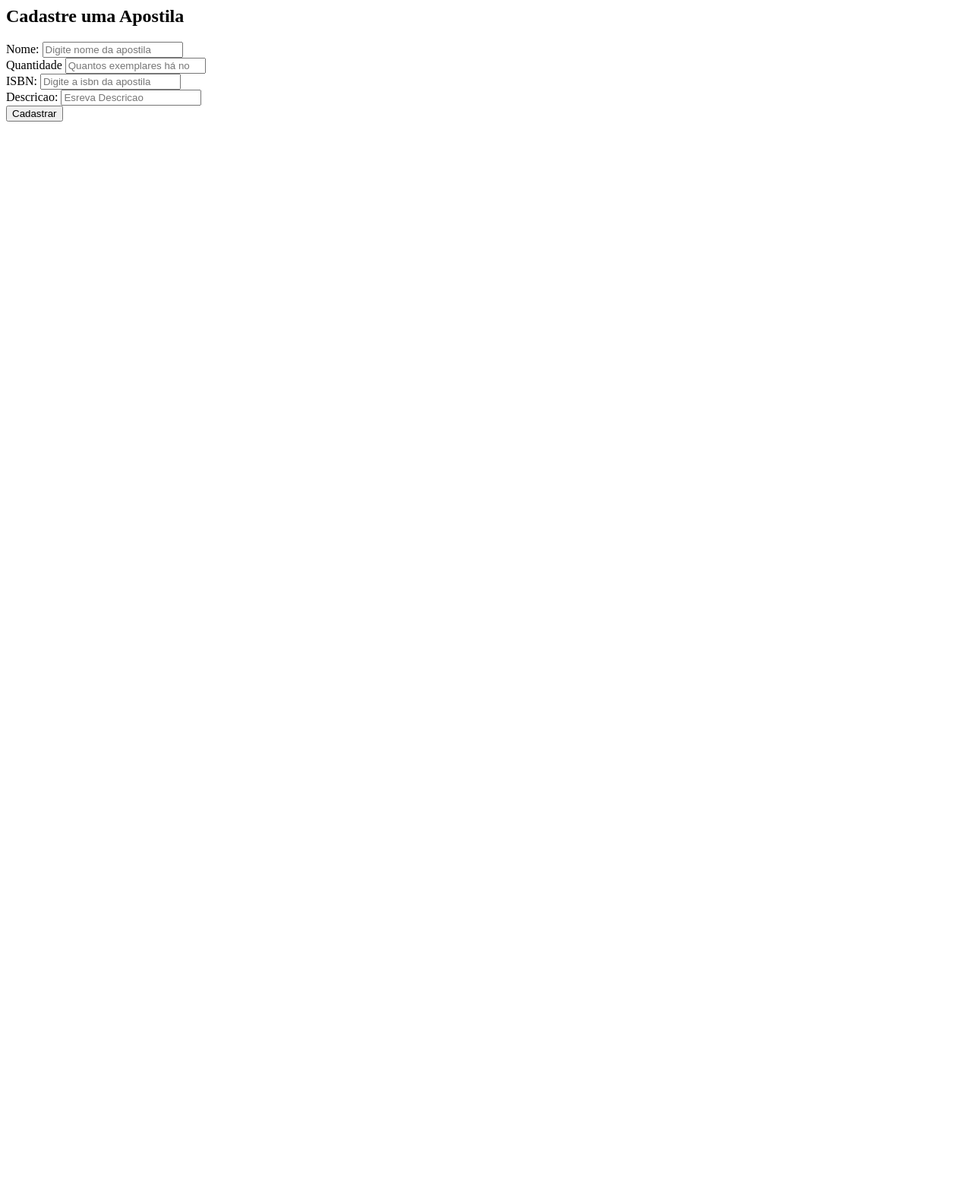
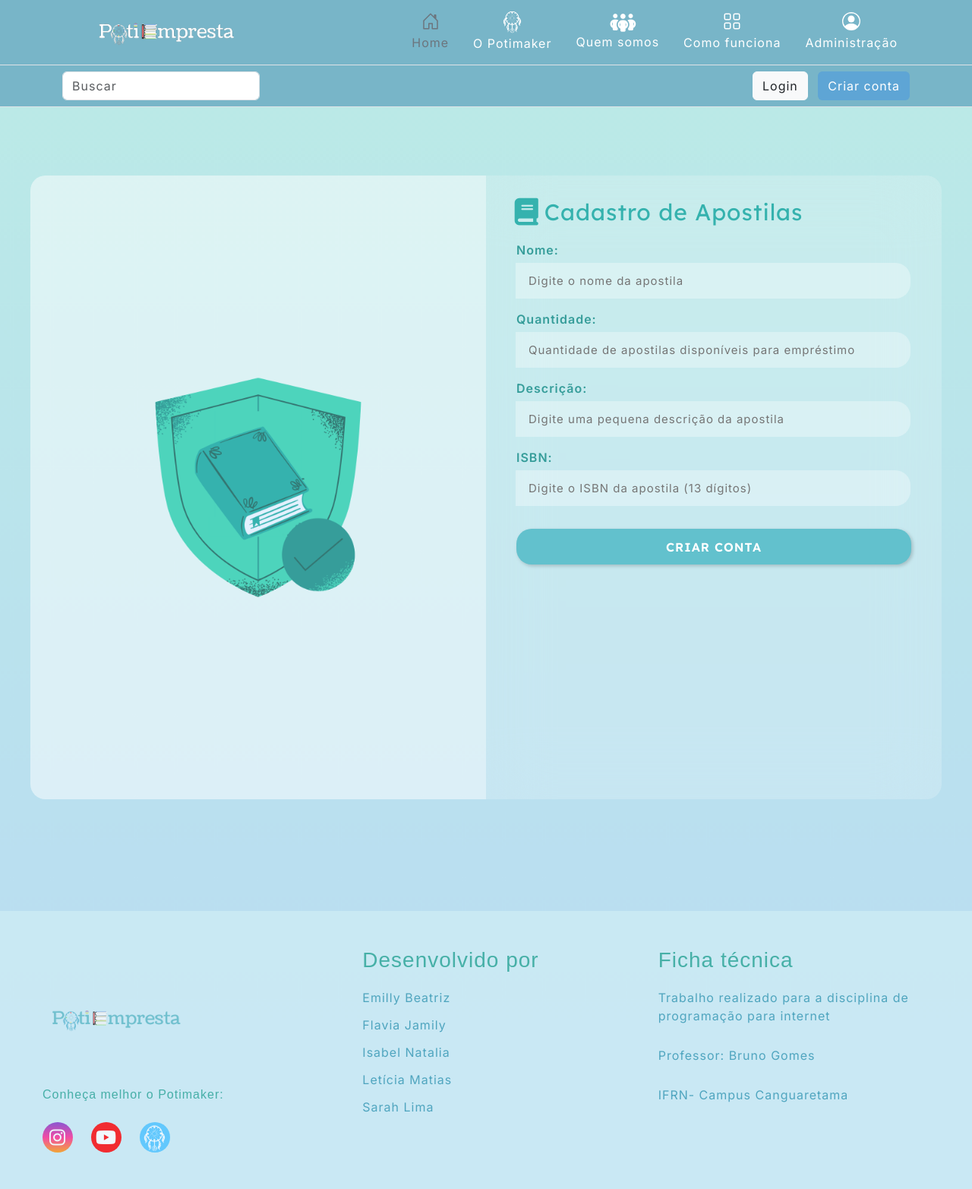
Before and after one commit to isabel-ngls/pi23_emprestimos_potimaker, a PHP site: page /apostilas_cadastro.php in a window 1280 px wide. Shown: the whole page at 76% size. Before the commit the page ends 160 px from the top, so only its background shows below. Run offline with PHP 8.4, Linux system fonts and the light colour scheme; some web fonts are replaced.

Commit message:
Página de cadastro das apostilas feita

```diff
--- a/apostilas_cadastro.php
+++ b/apostilas_cadastro.php
@@ -1,30 +1,175 @@
+<!DOCTYPE html>
+<html lang="pt-br">
+<head>
+<?php include 'bases/head.php' ?>
+<title>Cadastro</title>
+<style>
+      /*Cadastro*/
+      body{
+    margin: 0;
+    padding: 0;
+    box-sizing: border-box;
+    background-image: url(src/imagens/fundo_apo.png);
+    background-position: center;
+    background-repeat: no-repeat;
+    background-size: cover;
+    align-items: center;
+    justify-content: center;
+}
 
-<div class="box">
+.box{
+    display: flex;
+    margin-top: 50px;
+    padding: 40px;
+}
+
+.img-box{
+    background-color: rgba(255, 255, 255, 0.5);
+    width: 50%;
+    height: 135%;
+    display: flex;
+    align-items: center;
+    padding: 20px;
+    border-radius: 20px  0 0 20px;
+    display: flex;
+    justify-content: center;
+    align-items: center;
+}
+
+.form-box{
+    background-color: rgba(255, 255, 255, 0.2);
+    backdrop-filter: blur(40px);
+    padding: 30px 40px;
+    width: 50%;
+    height: 135%;
+    border-radius: 0 20px 20px 0;
+}
+
+.form-box h2{
+    font-size: 30px;
+    color: #35B2AE;
+    font-family: 'Lexend', sans-serif;
+}
+
+.form-box form{
+    margin: 20px 0;
+}
+
+form .input-group{
+    margin-bottom: 15px;
+}
+
+form .input-group label{
+    color: #369D9A;
+    font-weight: bold;
+    display: block;
+    margin-bottom: 5px;
+}
+
+form .input-group input{
+    width: 100%;
+    height: 47px;
+    background-color: rgba(255, 255, 255, 0.32);
+    border-radius: 20px;
+    outline: none;
+    border: 2px solid transparent;
+    padding: 15px;
+    font-size: 15px;
+    color: #616161;
+    transition: all 0.4s ease;
+    font-family: 'Inter', sans-serif;
+}
+
+form .input-group input:focus{
+    border-color: #5EA0C5;
+}
+
+.criar input[type="submit"]{
+    width: 100%;
+    height: 47px;
+    background: #62C1CD;
+    border-radius: 20px;
+    outline: none;
+    border: none;
+    margin-top: 15px;
+    color: white;
+    cursor: pointer;
+    font-size: 16px;
+    font-family: 'Lexend', sans-serif;
+    text-transform: uppercase;
+    font-weight: bold;
+    box-shadow: 2px 2px 5px rgba(0, 0, 0, 0.2);
+}
+
+input[type="submit"]:hover {
+    background-color: #ffff;
+    color: #62C1CD;
+}
+
+.login{
+  color: #3598B2;
+  text-decoration: none;
+  font-weight: bold;
+}
+
+.login:hover{
+  color: #0EBDB8;
+}
+
+@media (max-width:930px){
+    .img-box{
+        display: none;
+    }
+    .box{
+        width: 610px;
+    }
+    .form-box{
+        width: 100%;
+        border-radius: 20px;
+    }
+}
+</style>
+</head>
+
+<body>
+
+<?php include 'bases/menu.php' ?>
+
+  <!--Cadastro de apostilas-->
+  <div class="box">
+        <div class="img-box">
+            <img src="src/imagens/icon_apo.png" width="550px" height="auto" alt="Ícone de cadastro">
+        </div>
         <div class="form-box">
-        <h2><i class="fa-solid fa-user fa-beat icon"></i>  Cadastre uma Apostila</h2>
-
+        <h2> <i class="fa-solid fa-book fa-beat"></i> Cadastro de Apostilas</h2>
         <!--formulário-->
-
-            <form action="apostilas_admin.php" method="post"> <!--falta matricula pq imagino que tenha que ter varias coisas-->
+            <form action="usuario_cadastro.php" method="post">
                 <div class="input-group">
                     <label for="nome">Nome:</label>
-                    <input type="text" id="nome" name="nome" placeholder="Digite nome da apostila" required>
+                    <input type="text" id="nome" name="nome" placeholder="Digite o nome da apostila" required>
                 </div>
                 <div class="input-group">
-                    <label for="Quantidade">Quantidade</label>
-                    <input type="number" id="Quantidade" name="Quantidade" placeholder="Quantos exemplares há no estoque?" required>
+                    <label for="email">Quantidade:</label>
+                    <input type="number" id="quantidade" name="quantidade" placeholder="Quantidade de apostilas disponíveis para empréstimo" required>
                 </div>
                 <div class="input-group">
-                    <label for="matrícula">ISBN:</label>
-                    <input type="number" id="isbn" name="isbn" placeholder="Digite a isbn da apostila" required>
+                    <label for="descrição">Descrição:</label>
+                    <input type="text" id="descricao" name="descricao" placeholder="Digite uma pequena descrição da apostila" required>
                 </div>
                 <div class="input-group">
-                    <label for="Descricao">Descricao:</label>
-                    <input type="text" id="Descricao" name="Descricao" placeholder="Esreva Descricao" required>
+                    <label for="isbn">ISBN:</label>
+                    <input type="number" id="isbn" name="isbn" placeholder="Digite o ISBN da apostila (13 dígitos)" required>
                 </div>
                 <div class="criar">
-                    <input type="submit" name="criar" value="Cadastrar">
+                    <input type="submit" name="criar" value="Criar conta">
                 </div>
             </form>
         </div>
     </div>
+
+  <div class="espaço"></div>
+
+  <?php include 'bases/rodape.php' ?>
+
+</body>
+</html>
--- a/cadastro.php
+++ b/cadastro.php
@@ -1,4 +1,3 @@
-
 <!DOCTYPE html>
 <html lang="pt-br">
 <head>
--- a/index.php
+++ b/index.php
@@ -1,5 +1,3 @@
-
-
 <!DOCTYPE html>
 <html lang="pt-br">
 <head>
--- /dev/null
+++ b/teste.css
@@ -0,0 +1,3 @@
+body{
+
+}
```
Also changed, not shown: src/css/potiempresta.css (+2 -39 lines), src/imagens/fundo_apo.png (added), src/imagens/icon_apo.png (added).
